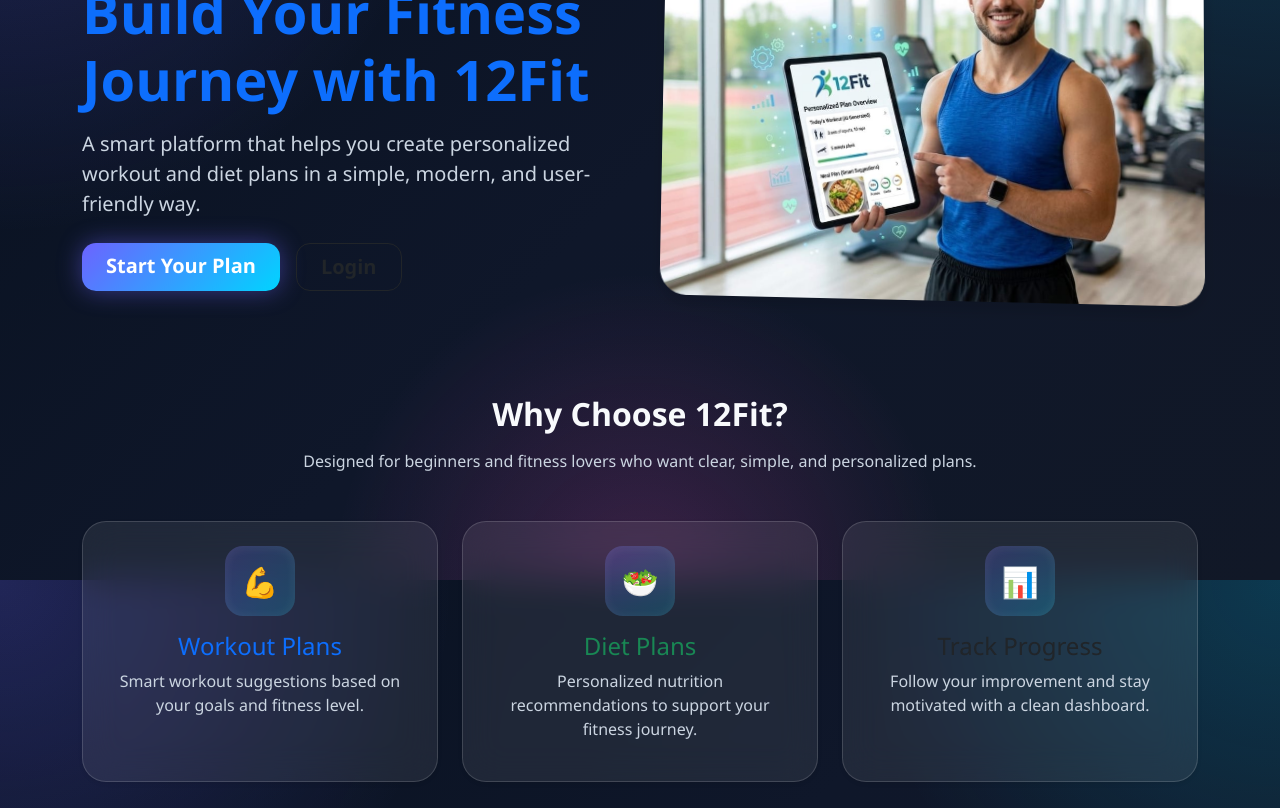
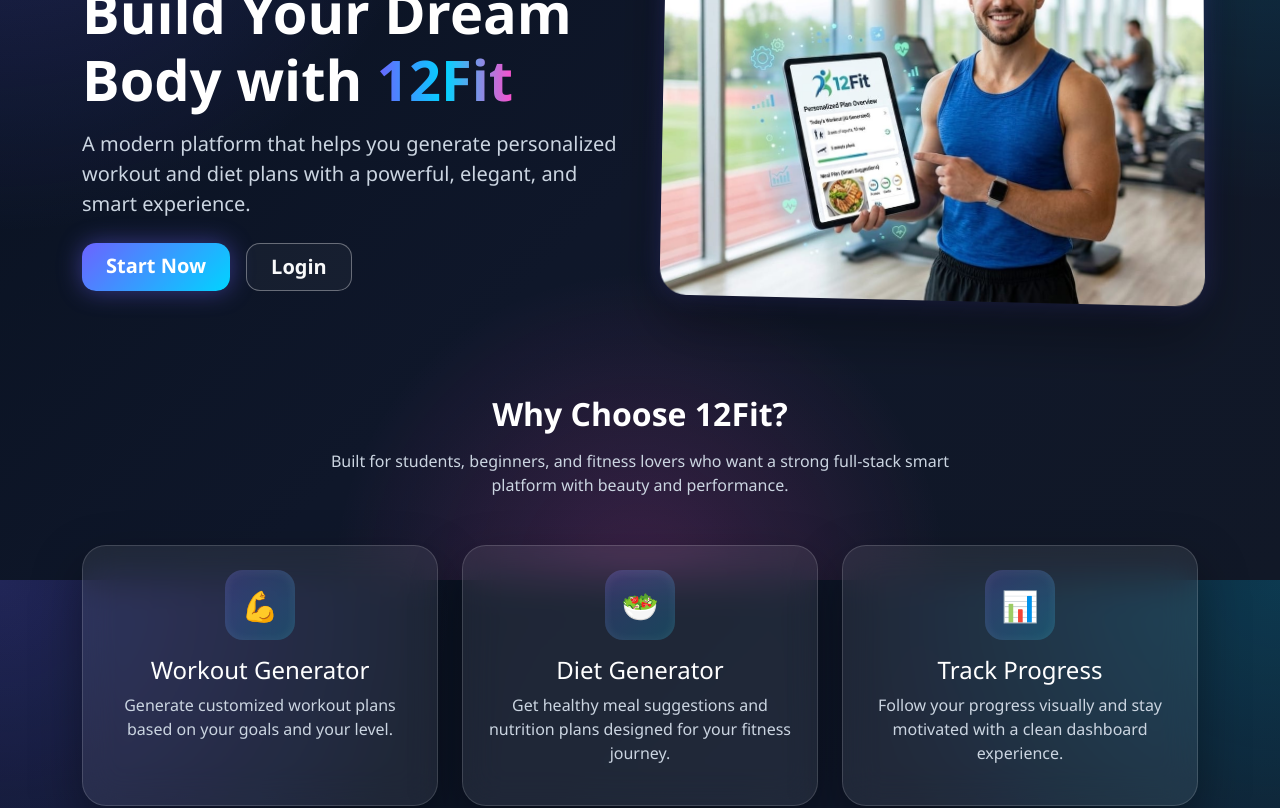
Before and after one commit to MohammadJamous/fit12-pro, a React (Create React App) app in the folder client/: page / in a window 1280 px wide. Shown: the part 220-1028 px from the top of the page. Built offline with nearby package versions, Linux system fonts and the light colour scheme; no server answers.

Commit message:
Refactor Home page content and styles
Updated text and styles for improved clarity and aesthetics.

```diff
--- a/client/src/pages/Home.js
+++ b/client/src/pages/Home.js
@@ -6,31 +6,40 @@
 
   return (
     <>
-      <section className="hero-section py-5 bg-light">
+      <section className="hero-section py-5">
         <div className="container">
-          <div className="row align-items-center gy-4">
+          <div className="row align-items-center gy-5">
             <div className="col-lg-6">
               <span className="hero-badge mb-3 d-inline-block">
                 AI Powered Sports & Fitness
               </span>
 
-              <h1 className="display-4 fw-bold text-primary">
-                Build Your Fitness Journey with 12Fit
+              <h1 className="display-4 fw-bold text-white">
+                Build Your Dream Body with{" "}
+                <span
+                  style={{
+                    background: "linear-gradient(90deg, #6C63FF, #00D4FF, #FF4ECD)",
+                    WebkitBackgroundClip: "text",
+                    WebkitTextFillColor: "transparent",
+                  }}
+                >
+                  12Fit
+                </span>
               </h1>
 
               <p className="lead mt-3 text-muted">
-                A smart platform that helps you create personalized workout and
-                diet plans in a simple, modern, and user-friendly way.
+                A modern platform that helps you generate personalized workout
+                and diet plans with a powerful, elegant, and smart experience.
               </p>
 
               <div className="mt-4 d-flex flex-column flex-sm-row gap-3">
                 {!user ? (
                   <>
                     <Link to="/register" className="btn btn-primary btn-lg px-4">
-                      Start Your Plan
+                      Start Now
                     </Link>
 
-                    <Link to="/login" className="btn btn-outline-dark btn-lg px-4">
+                    <Link to="/login" className="btn btn-outline-light btn-lg px-4">
                       Login
                     </Link>
                   </>
@@ -46,7 +55,7 @@
               <img
                 src={hero}
                 alt="12Fit Hero"
-                className="img-fluid shadow hero-image"
+                className="img-fluid hero-image"
               />
             </div>
           </div>
@@ -55,47 +64,47 @@
 
       <section className="py-5">
         <div className="container text-center">
-          <h2 className="fw-bold mb-3">Why Choose 12Fit?</h2>
-          <p className="text-muted mb-5 section-subtitle">
-            Designed for beginners and fitness lovers who want clear, simple,
-            and personalized plans.
+          <h2 className="fw-bold mb-3 text-white">Why Choose 12Fit?</h2>
+          <p className="section-subtitle mb-5">
+            Built for students, beginners, and fitness lovers who want a strong
+            full-stack smart platform with beauty and performance.
           </p>
 
           <div className="row g-4">
             <div className="col-md-4">
-              <div className="card h-100 shadow-sm border-0 feature-card">
+              <div className="card feature-card h-100 border-0">
                 <div className="card-body p-4">
                   <div className="feature-icon">💪</div>
-                  <h4 className="text-primary mt-3">Workout Plans</h4>
+                  <h4 className="mt-3 text-white">Workout Generator</h4>
                   <p className="text-muted">
-                    Smart workout suggestions based on your goals and fitness
-                    level.
+                    Generate customized workout plans based on your goals and
+                    your level.
                   </p>
                 </div>
               </div>
             </div>
 
             <div className="col-md-4">
-              <div className="card h-100 shadow-sm border-0 feature-card">
+              <div className="card feature-card h-100 border-0">
                 <div className="card-body p-4">
                   <div className="feature-icon">🥗</div>
-                  <h4 className="text-success mt-3">Diet Plans</h4>
+                  <h4 className="mt-3 text-white">Diet Generator</h4>
                   <p className="text-muted">
-                    Personalized nutrition recommendations to support your
-                    fitness journey.
+                    Get healthy meal suggestions and nutrition plans designed
+                    for your fitness journey.
                   </p>
                 </div>
               </div>
             </div>
 
             <div className="col-md-4">
-              <div className="card h-100 shadow-sm border-0 feature-card">
+              <div className="card feature-card h-100 border-0">
                 <div className="card-body p-4">
                   <div className="feature-icon">📊</div>
-                  <h4 className="text-dark mt-3">Track Progress</h4>
+                  <h4 className="mt-3 text-white">Track Progress</h4>
                   <p className="text-muted">
-                    Follow your improvement and stay motivated with a clean
-                    dashboard.
+                    Follow your progress visually and stay motivated with a
+                    clean dashboard experience.
                   </p>
                 </div>
               </div>
@@ -104,10 +113,10 @@
         </div>
       </section>
 
-      <section className="cta-section py-5 text-white">
+      <section className="cta-section py-5 text-white rounded-4 mx-3 mx-md-5 mb-5">
         <div className="container text-center">
           <h2 className="fw-bold">Ready to transform your lifestyle?</h2>
-          <p className="mt-3">
+          <p className="mt-3 text-light">
             Join 12Fit and start building a stronger, healthier version of
             yourself.
           </p>
```
